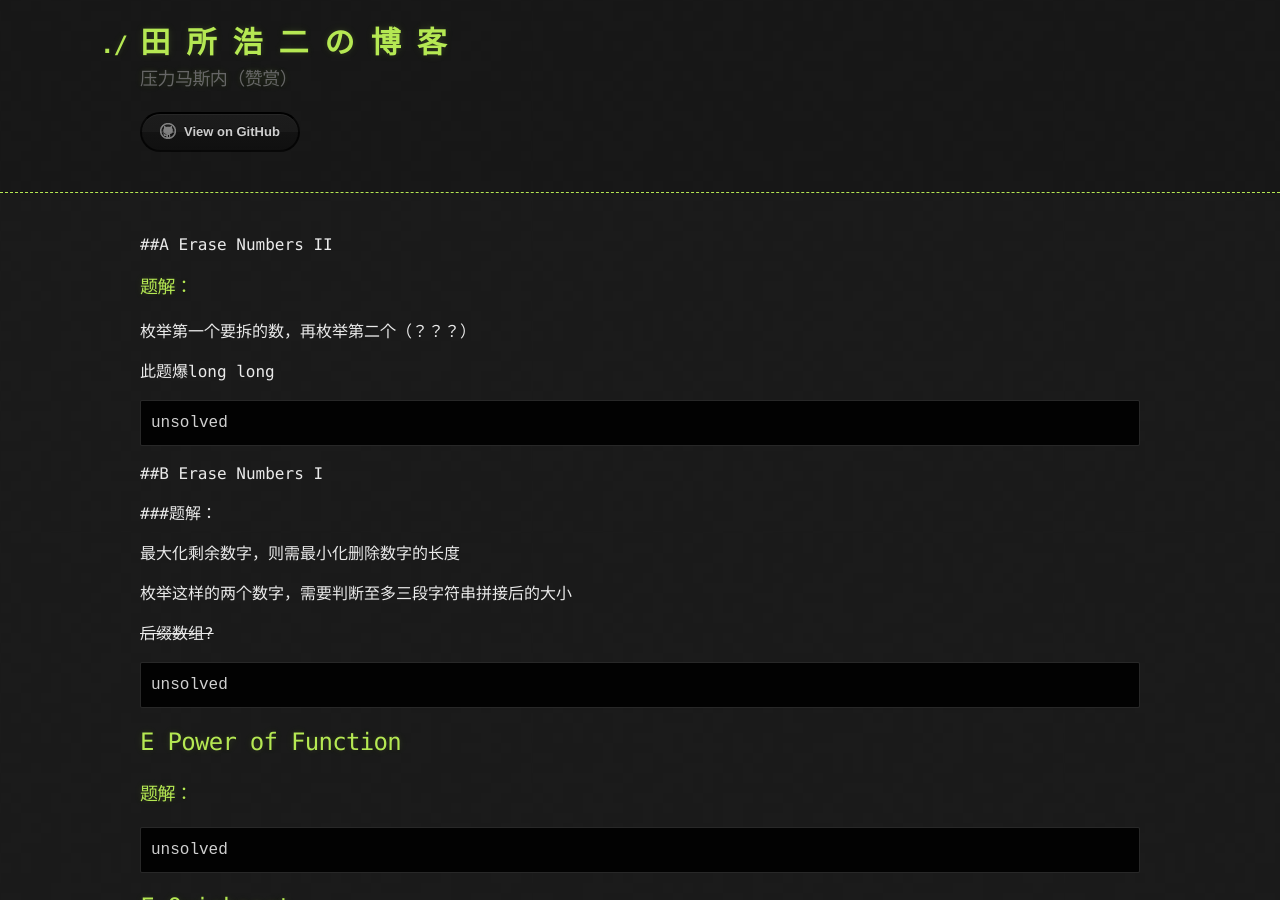
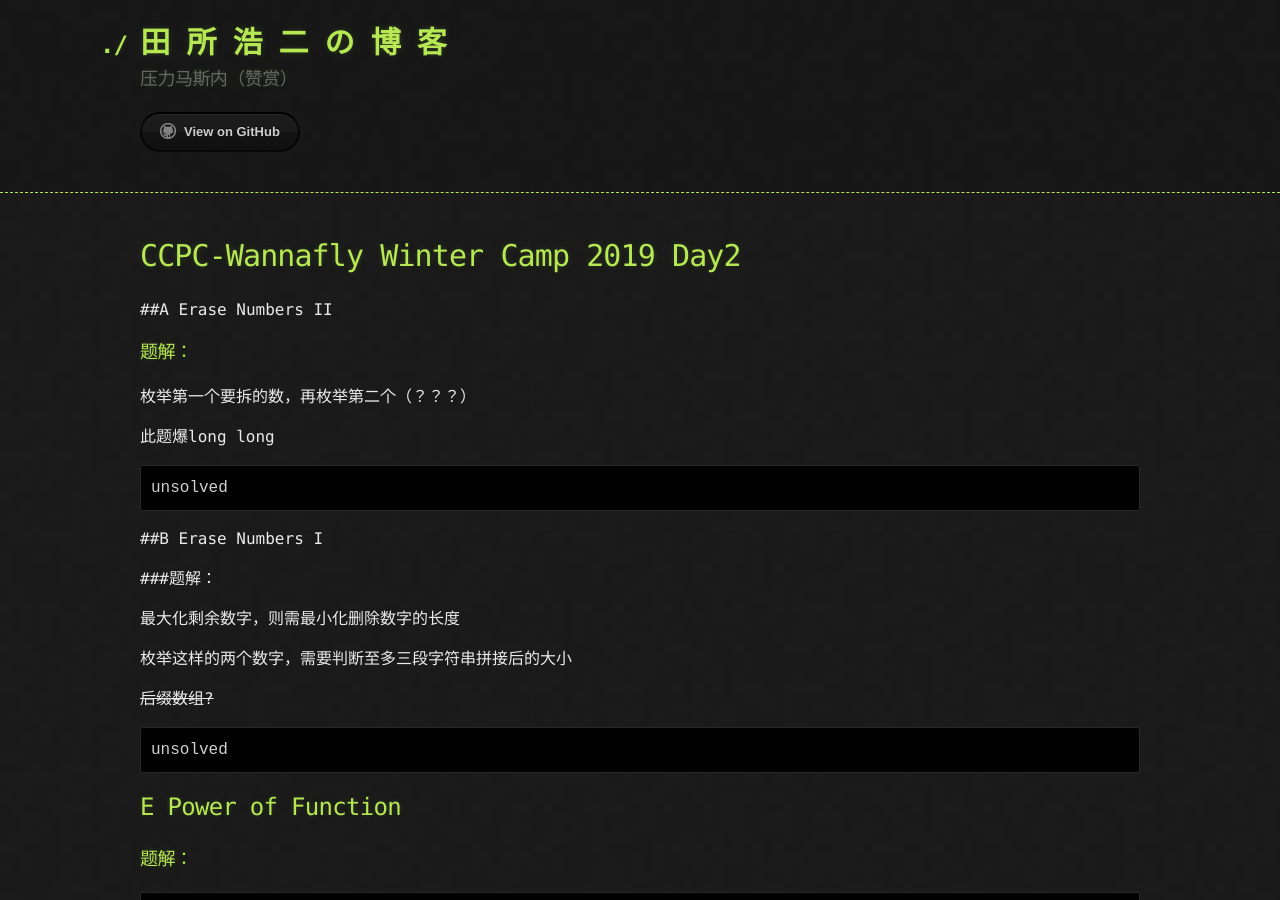
Before and after one commit to JingzeWang/Blog-for-ACM, a Jekyll site: the page built from Wannafly2019Winter/Wannafly2019_Day2.md, in a window 1280 px wide and 900 px high. Built offline with Jekyll 4.4.1, drawn with Linux system fonts in a browser that asks for light colours; our own code applies the rules of GitHub Pages for plain Markdown files.

Commit message:
Update Wannafly2019_Day2.md

```diff
--- a/Wannafly2019Winter/Wannafly2019_Day2.md
+++ b/Wannafly2019Winter/Wannafly2019_Day2.md
@@ -1,3 +1,5 @@
+# CCPC-Wannafly Winter Camp 2019 Day2
+
 ##A Erase Numbers II
 
 ### 题解：
```
